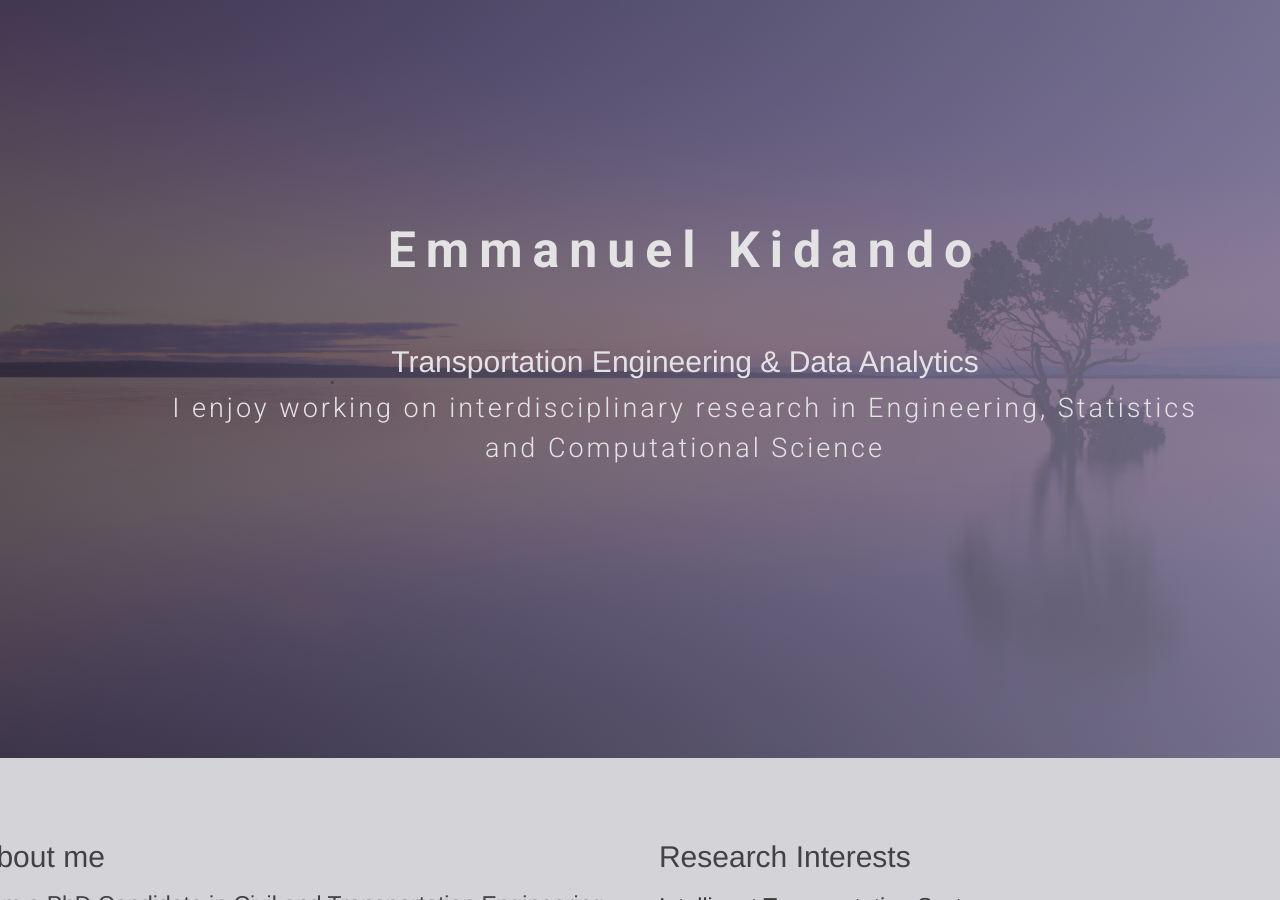
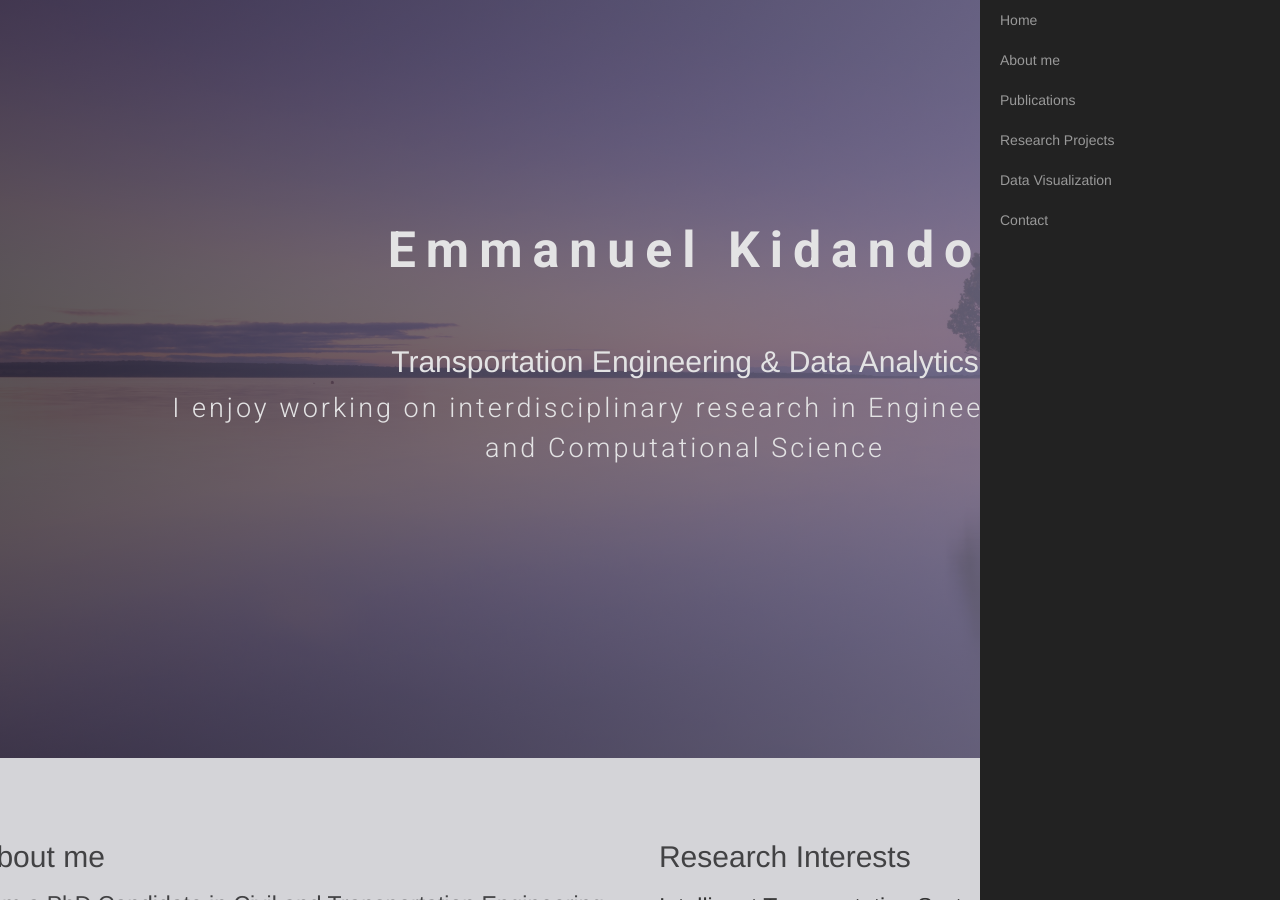
Before and after one commit to ekidando/Kidando, a Jekyll site: the page index.html, which Jekyll copies as it is, in a window 1280 px wide and 900 px high. Built offline with Jekyll 4.4.1, drawn with Linux system fonts in a browser that asks for light colours; nearby versions of some CDN libraries; some web fonts are replaced.

Commit message:
Update index.html

```diff
--- a/index.html
+++ b/index.html
@@ -13,9 +13,8 @@
 	<!-- head close -->
 <body>
 
-  <nav role="navigation">
-
-  <ul id="menu">
+  <nav id="sidebar-wrapper">
+  <ul class="sidebar-nav">
     <li><a href="#top" onclick = $("#menu-close").click(); >Home</a></li>
     <li><a href="#about" onclick = $("#menu-close").click(); >About me</a></li>
     <li><a href="File/publication.html" onclick = $("#menu-close").click(); >Publications</a></li>
```
